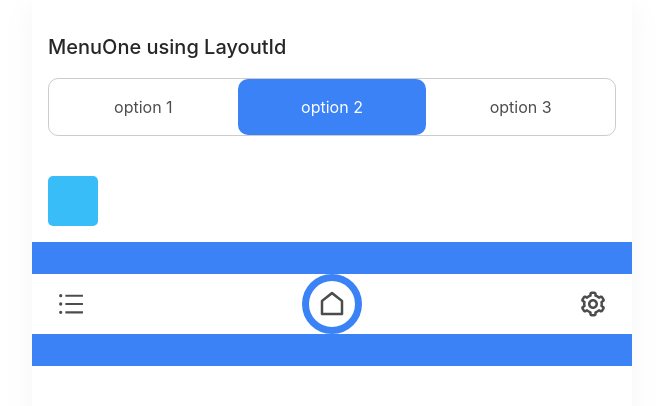
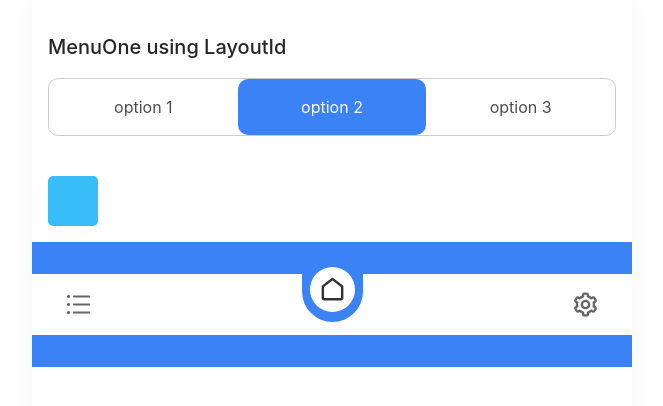
Before and after one commit to RoWaBo/framer-motion-testing, a React (Create React App) app: page / in a window 1280 px wide. Shown: the top 406 px of the page, without its empty margins (308-971 px from the left). Built offline with nearby package versions, Linux system fonts and the light colour scheme.

Commit message:
Finnished NavBar animations

```diff
--- a/src/components/NavBar.js
+++ b/src/components/NavBar.js
@@ -1,6 +1,6 @@
 /** @jsxImportSource @emotion/react */
 import { css } from "@emotion/react";
-import { motion } from "framer-motion";
+import { AnimatePresence, motion } from "framer-motion";
 import { useState } from "react";
 import { RiHomeLine } from "react-icons/ri";
 import { BiCog } from "react-icons/bi";
@@ -8,13 +8,14 @@ import { AiOutlineUnorderedList } from "react-icons/ai";
 
 const NavBar = () => {
 	const [selectedId, setSelectedId] = useState(1);
-
+	// VARIABLES
 	const navItems = [
 		{ icon: <AiOutlineUnorderedList /> },
 		{ icon: <RiHomeLine /> },
 		{ icon: <BiCog /> },
 	];
 	const selectedColor = "#3b82f6";
+	const selectedIconColor = "rgba(0, 0, 0, 0.8)";
 
 	// === STYLE ===
 	const containerStyle = css`
@@ -30,55 +31,106 @@ const NavBar = () => {
 		justify-content: space-between;
 	`;
 	const liStyle = css`
+		z-index: 1;
+		position: relative;
 		padding: 0.5rem;
+	`;
+	const iconStyle = css`
+		& > svg {
 			display: grid;
 			place-items: center;
 			border-radius: 50%;
-		& > svg {
-			width: 30px;
-			height: 30px;
-			color: rgba(0, 0, 0, 0.7);
+			background: white;
+			padding: 0.5rem;
+			width: 45px;
+			height: 45px;
+			color: rgba(0, 0, 0, 0.6);
 		}
 	`;
-	const selectedLiStyle = css`
-		padding: 0.5rem;
-		display: grid;
-		place-items: center;
-		border-radius: 50%;
-		border: 7px solid ${selectedColor};
+	const selectedIconStyle = css`
 		& > svg {
-			width: 30px;
-			height: 30px;
-			color: rgba(0, 0, 0, 0.7);
+			color: ${selectedIconColor};
 		}
 	`;
+	const selectedBackground = css`
+		position: absolute;
+		top: 2px;
+		right: 0;
+		width: 100%;
+		height: 100%;
+		background: ${selectedColor};
+		border-radius: 0 0 50% 50%;
+		z-index: -1;
+	`;
+
 	// === ANIMATION VARIANTS ===
+	const itemMotion = {
+		initial: {
+			y: 0,
+		},
+		animate: {
+			y: -15,
+			transition: {
+				duration: 0.2,
+				type: "spring",
+				stiffness: 200,
+			},
+		},
+	};
+	const selectedBackgroundMotion = {
+		initial: {},
+		animate: {},
+		exit: {},
+		transition: {
+			type: "spring",
+			stiffness: 145,
+			damping: 17,
+		},
+	};
+	const iconMotion = {
+		initial: {},
+		animate: {
+			boxShadow: "rgba(0, 0, 0, 0.2) 0px 4px 12px",
+		},
+		exit: {},
+	};
+
 	return (
 		<div css={containerStyle}>
 			<nav css={navStyle}>
 				<motion.ul css={ulStyle} layout>
 					{navItems.map((item, i) => (
-						<>
-							{selectedId === i ? (
-								<motion.li
-									layoutId="selectedItem"
-									key={i}
-									css={selectedLiStyle}
-									transition={{ duration: 1 }}
-									onTap={() => setSelectedId(i)}>
-									{item.icon}
-								</motion.li>
-							) : (
 						<motion.li
 							layout
 							key={i}
 							css={liStyle}
-									transition={{ duration: 1 }}
+							variants={itemMotion}
+							animate={selectedId === i ? "animate" : "initial"}
 							onTap={() => setSelectedId(i)}>
+							<motion.span
+								css={[
+									iconStyle,
+									selectedId === i ? selectedIconStyle : "",
+								]}
+								layout
+								variants={iconMotion}
+								animate={selectedId === i ? "animate" : "initial"}>
 								{item.icon}
+							</motion.span>
+							<AnimatePresence>
+								{selectedId === i && (
+									<motion.div
+										css={selectedBackground}
+										layoutId="selectedBackground"
+										variants={selectedBackgroundMotion}
+										// initial="initial"
+										// animate="animate"
+										// exit="exit"
+										transition={selectedBackgroundMotion.transition}
+									/>
+								)}
+							</AnimatePresence>
 						</motion.li>
-							)}
-						</>
 					))}
 				</motion.ul>
 			</nav>
```
Lines whose indentation alone changed are shown as unchanged.
